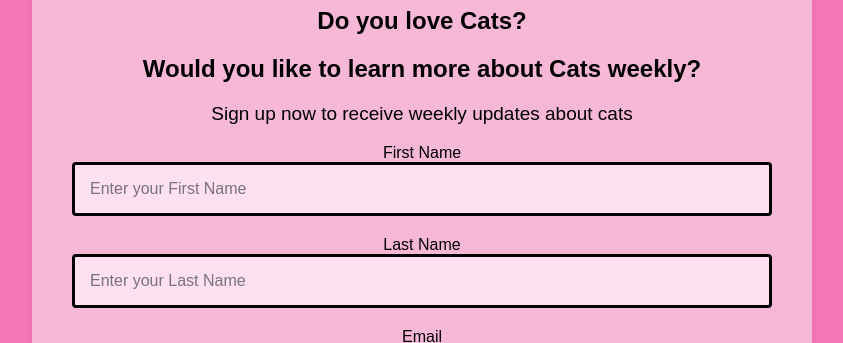
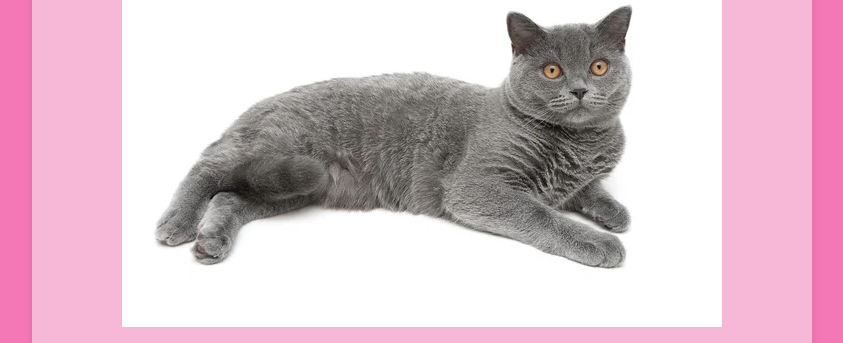
Before and after one commit to ITMD-362-Fall-Rita-Sanabria/Project-1, a plain HTML site: page index.html in a window 1280 px wide. Shown: the part 161-504 px from the top of the page, without its empty margins (218-1061 px from the left). Drawn offline with Linux system fonts and the light colour scheme.

Commit message:
adding image of cat

```diff
--- a/index.html
+++ b/index.html
@@ -9,6 +9,7 @@
 </head>
 <body>
 	<main>
+		<img src="images/greycat.jpeg" alt="grey cat laying down">
 		<h1>Join our CATalog!</h1>
 		<h2>Do you love Cats?</h2>
 		<h2>Would you like to learn more about Cats weekly?</h2>
```
Also changed, not shown: images/greycat.jpeg (added), 1 other file.
